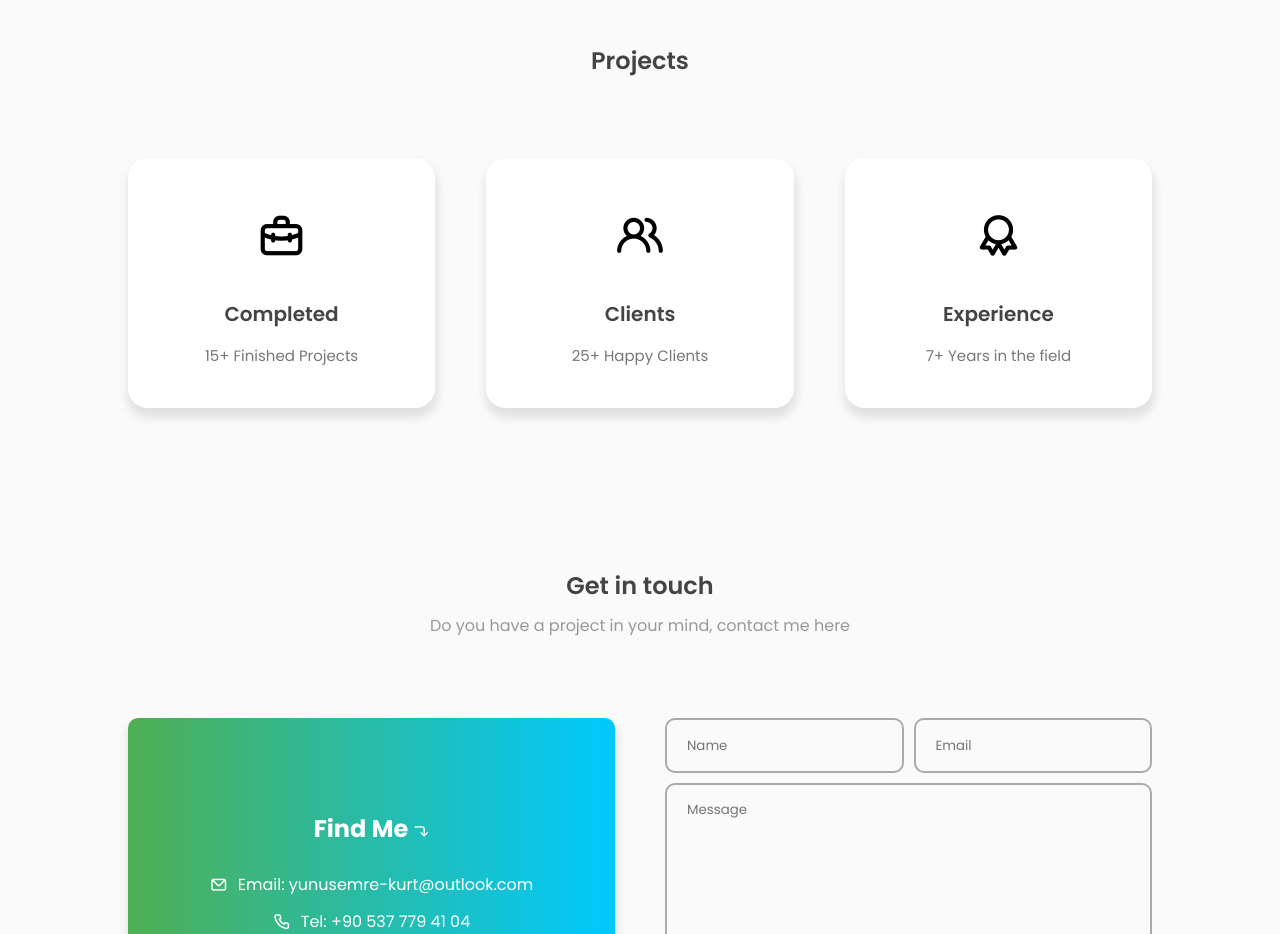
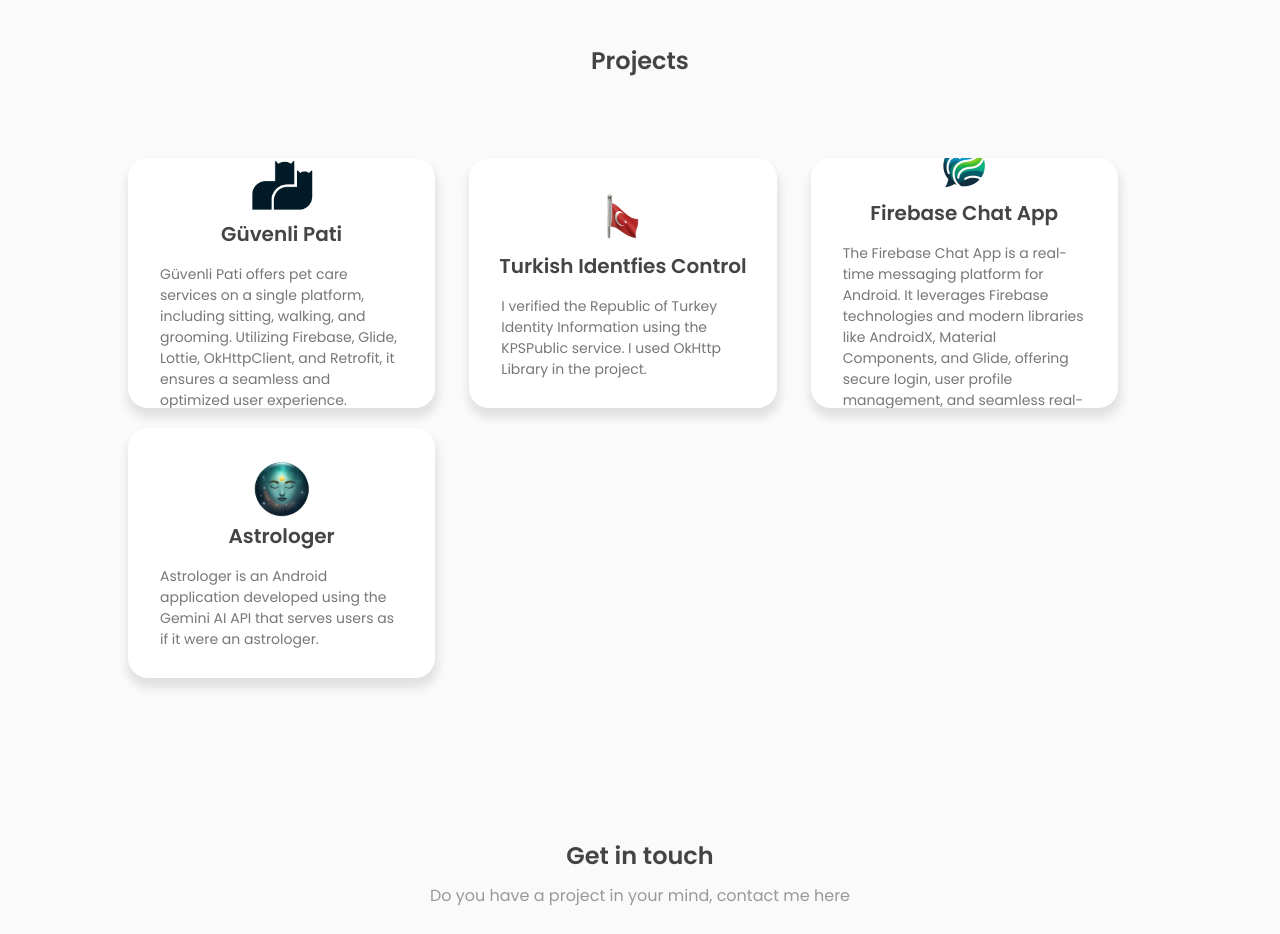
Before and after one commit to ynsemrkurt/webSite, a plain HTML site: page index.html in a window 1280 px wide. Shown: the part 1380-2314 px from the top of the page. Drawn offline with nearby package versions, Linux system fonts and the light colour scheme.

Commit message:
Add Project Card

```diff
--- a/assets/css/style.css
+++ b/assets/css/style.css
@@ -402,8 +402,10 @@ h3{
     margin-bottom: 25px;
 }
 .project-box label{
-    font-size: 15px;
+    font-size: 14px;
     color: #777;
+    padding-left: 32px;
+    padding-right: 32px;
 }
 .project-box::after, .contact-info::after{
     content: "";
@@ -419,7 +421,7 @@ h3{
 .contact-info:hover.contact-info::after{
     bottom: 0;
 }
-.project-box:hover.project-box i,
+.project-box:hover.project-box img,
 .project-box:hover.project-box>h3,
 .project-box:hover.project-box>label{
     color: var(--color-white);
--- a/index.html
+++ b/index.html
@@ -155,19 +155,39 @@
           </div>
           <div class="project-container">
             <div class="project-box">
-                <i class="uil uil-briefcase-alt"></i>
-                <h3>Completed</h3>
-                <label>15+ Finished Projects</label>
+                <img src="assets/images/logo_transparent.png" height="64px">
+                <h3>Güvenli Pati</h3>
+                <label>Güvenli Pati offers pet care services on a single platform,
+                    including sitting, walking, and grooming. Utilizing Firebase,
+                    Glide, Lottie, OkHttpClient, and Retrofit,
+                     it ensures a seamless and optimized user experience.
+                </label>
             </div>
             <div class="project-box">
-                <i class="uil uil-users-alt"></i>
-                <h3>Clients</h3>
-                <label>25+ Happy Clients</label>
+                <img src="assets/images/turkish_flag.png" height="64px">
+                <h3>Turkish Identfies Control</h3>
+                <label> I verified the Republic of Turkey
+                    Identity Information using the KPSPublic service.
+                     I used OkHttp Library in the project.
+                </label>
             </div>
             <div class="project-box">
-                <i class="uil uil-award"></i>
-                <h3>Experience</h3>
-                <label>7+ Years in the field</label>
+                <img src="assets/images/logo.png" height="64px">
+                <h3>Firebase Chat App</h3>
+                <label>The Firebase Chat App is a real-time messaging platform for
+                    Android. It leverages Firebase technologies and modern libraries
+                    like AndroidX, Material Components, and Glide, offering secure login,
+                     user profile management, and seamless real-time communication.</label>
+            </div>
+            <br>
+            <div class="project-box">
+                <img src="assets/images/astrologia.png" height="64px">
+                <h3>Astrologer</h3>
+                <label>
+                    Astrologer is an Android application developed
+                    using the Gemini AI API that serves users as if it
+                    were an astrologer.
+                </label>
             </div>
           </div>
        </section>
```
Also changed, not shown: assets/images/astrologia.png (added), assets/images/logo.png (added), assets/images/turkish_flag.png (added).
